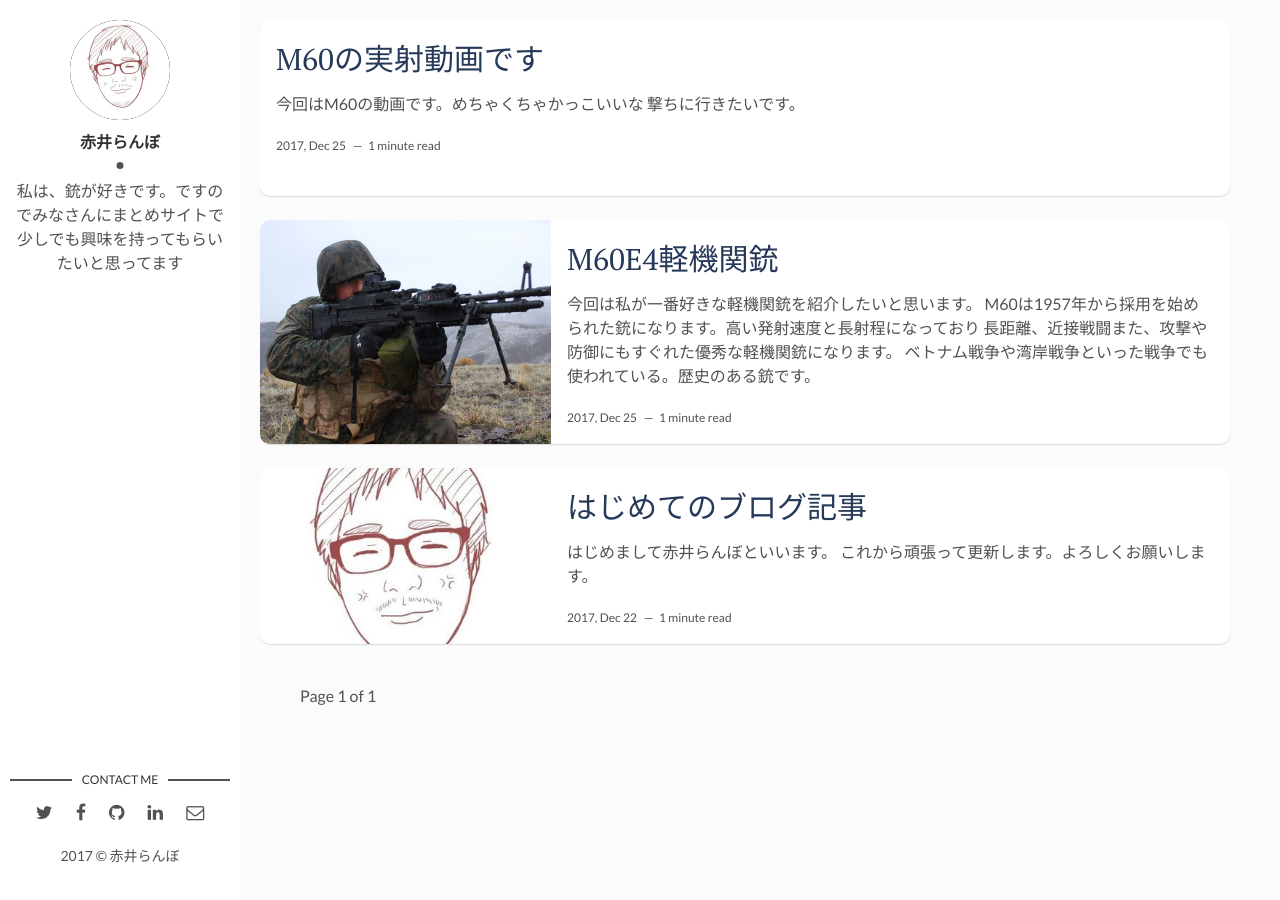
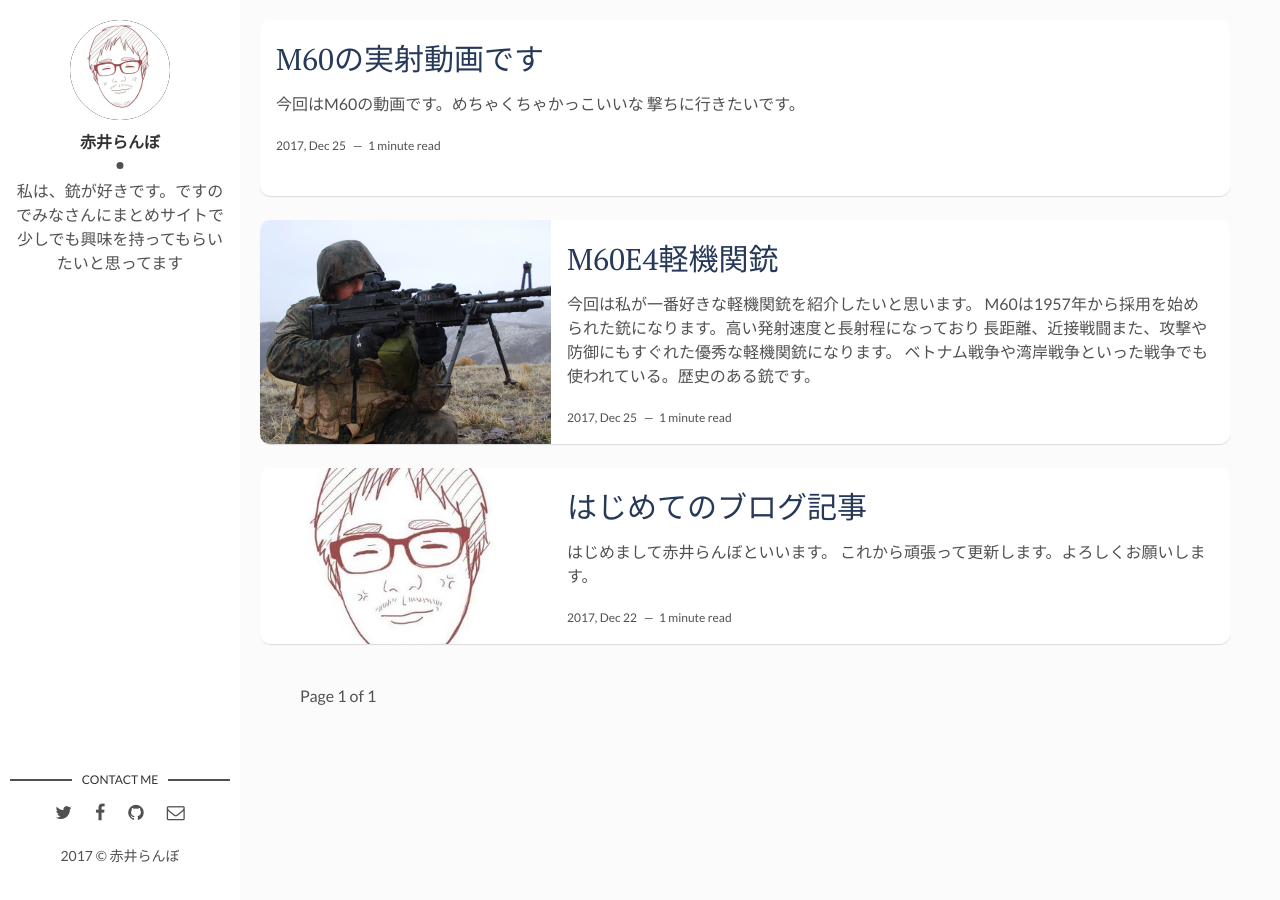
Before and after one commit to gunmanias/gunmanias, a Jekyll site: the page built from index.html, in a window 1280 px wide. Built offline with Jekyll 4.4.1, drawn with Linux system fonts in a browser that asks for light colours; the list of posts is cut into pages by our own code.

Commit message:
コメントミーの部分のlinkinの削除

```diff
--- a/_layouts/default.html
+++ b/_layouts/default.html
@@ -1,5 +1,5 @@
 <!DOCTYPE html>
-<html lang="en">
+<html lang="ja">
 {% include head.html %}
 <body>
 
--- a/_layouts/main.html
+++ b/_layouts/main.html
@@ -31,11 +31,6 @@ layout: default
         {% else %}
           <li class="github"><a href="http://github.com/" target="_blank"><i class="fa fa-github" aria-hidden="true"></i></a></li>
         {% endif %}
-        {% if site.linkedin %}
-          <li class="linkedin"><a href="https://in.linkedin.com/in/{{site.linkedin}}" target="_blank"><i class="fa fa-linkedin"></i></a></li>
-        {% else %}
-          <li class="linkedin"><a href="https://in.linkedin.com/" target="_blank"><i class="fa fa-linkedin" aria-hidden="true"></i></a></li>
-        {% endif %}
         {% if site.email %}
           <li class="email"><a href="mailto:{{site.email}}"><i class="fa fa-envelope-o"></i></a></li>
         {% else %}
```
